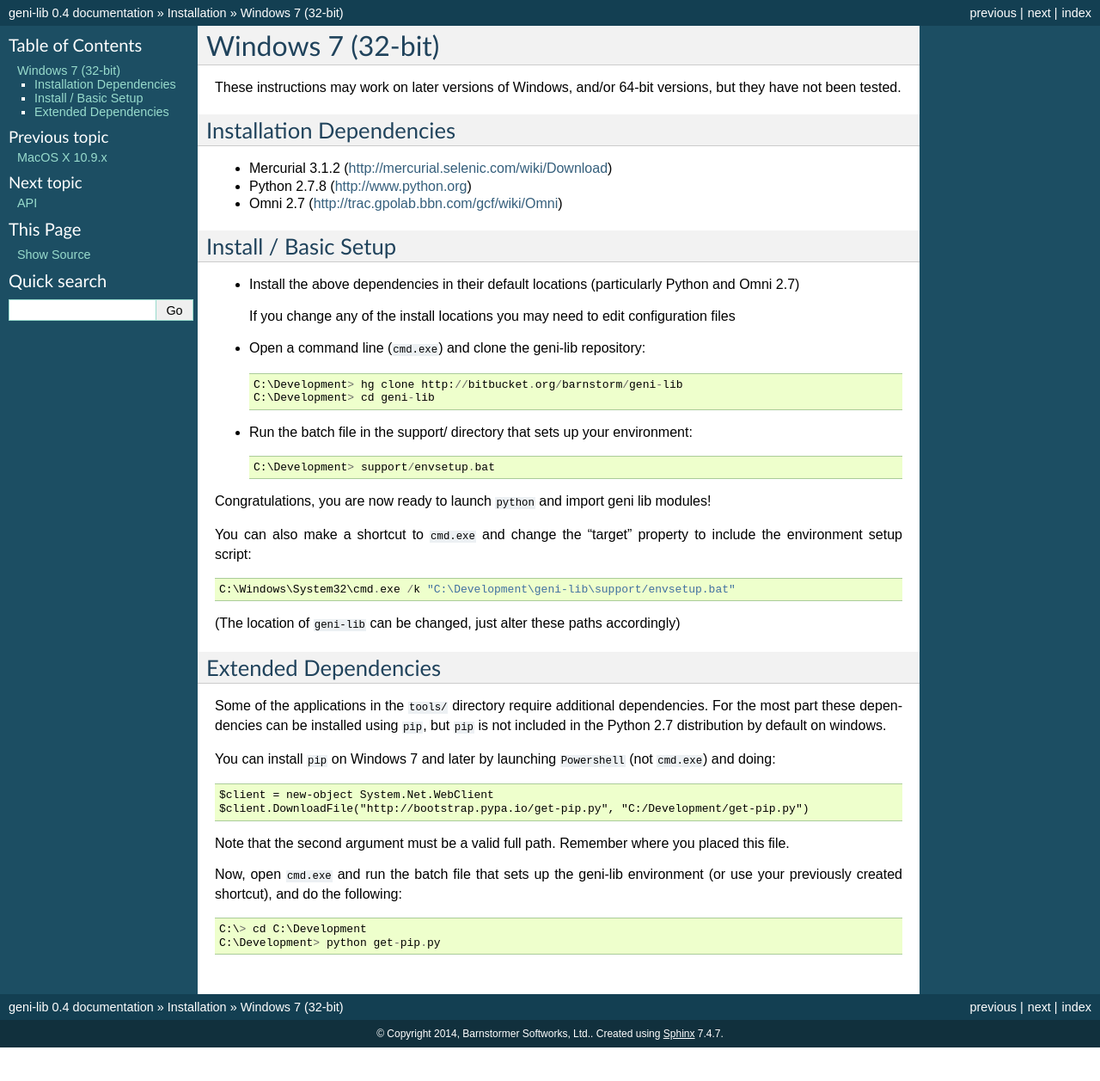
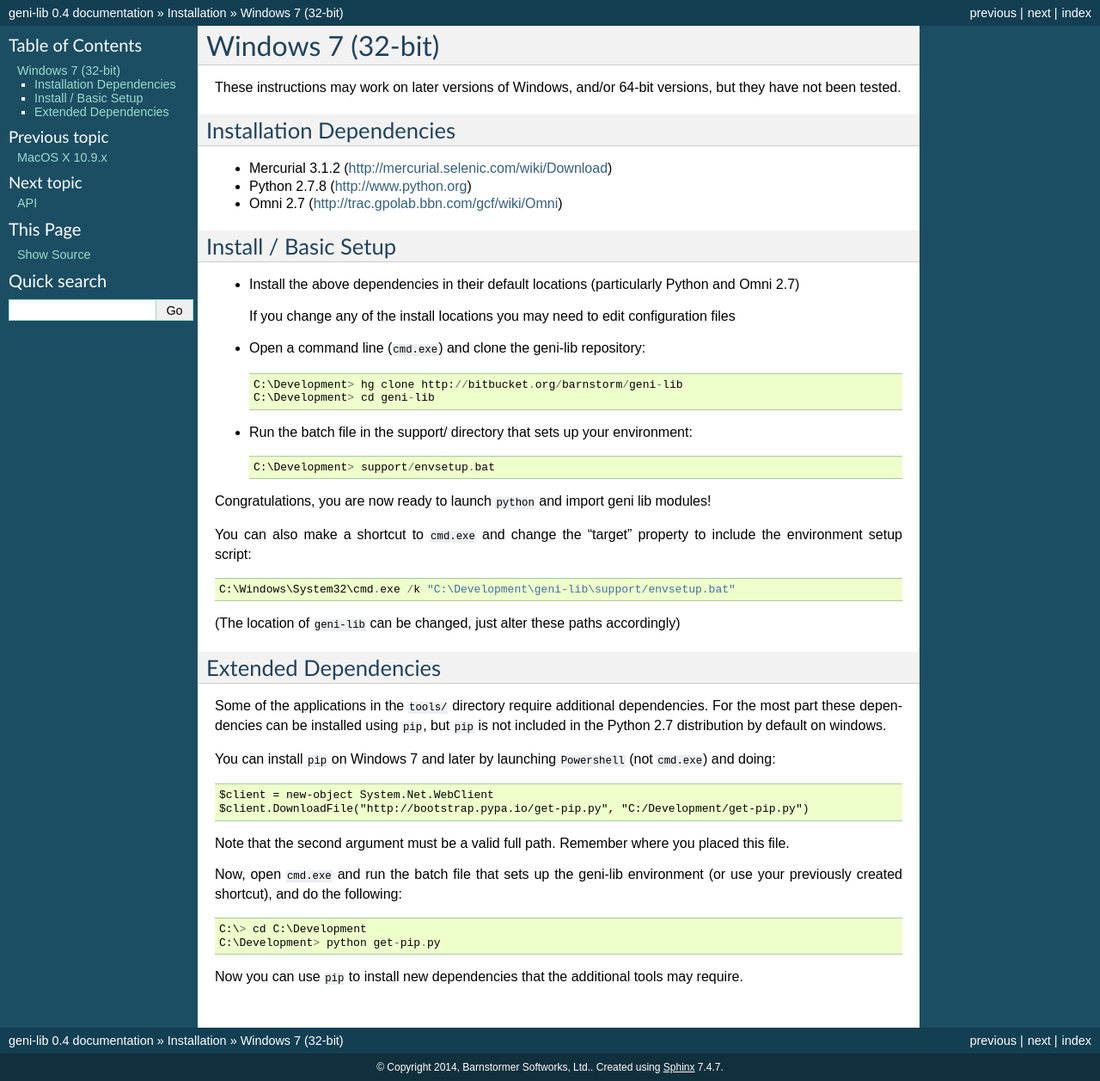
Before and after one commit to kaimast/geni-lib3, a Sphinx documentation site: the page built from docs/source/intro/windows.rst, in a window 1280 px wide. Shown: the whole page at 86% size. Built offline with Sphinx 7.4.7, drawn with Linux system fonts in a browser that asks for light colours; pages that are not in the unit, such as notebooks, are missing from menus; before the commit the page ends 1218 px from its top, so only the background shows below that.

Commit message:
Touch up docs

```diff
--- a/docs/source/intro/windows.rst
+++ b/docs/source/intro/windows.rst
@@ -57,3 +57,5 @@
 
   C:\> cd C:\Development
   C:\Development> python get-pip.py
+
+Now you can use ``pip`` to install new dependencies that the additional tools may require.
```
